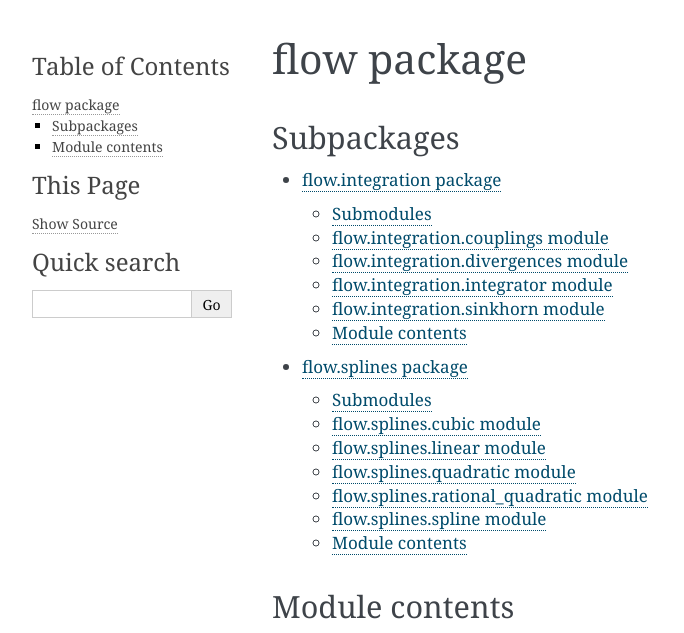
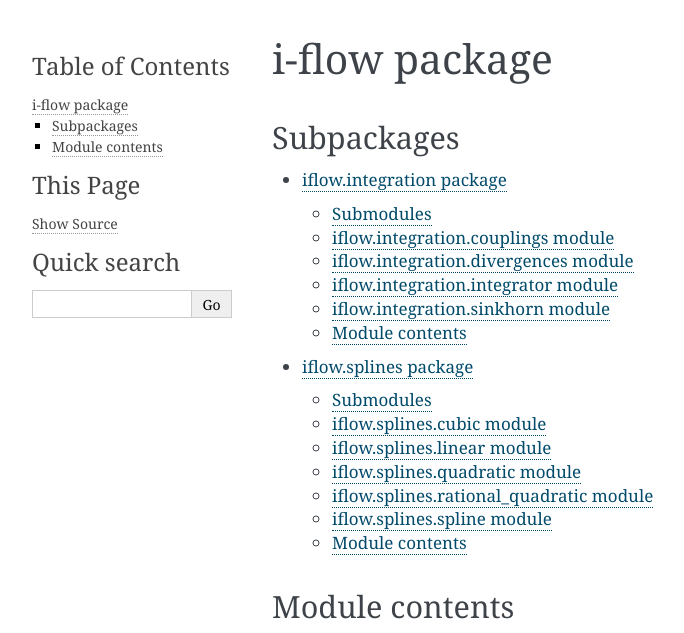
Before and after one commit to matteoettam09/i-flow, a Sphinx documentation site: the page built from docs/iflow.rst, in a window 1280 px wide, cut to the strip 0-633 px from the top of the page. Shown: the whole strip, without its empty margins (148-832 px from the left). Built offline with Sphinx 7.4.7, drawn with Linux system fonts in a browser that asks for light colours.

```diff
--- a/docs/conf.py
+++ b/docs/conf.py
@@ -17,7 +17,7 @@ sys.path.insert(0, os.path.abspath('../'))
 
 # -- Project information -----------------------------------------------------
 
-project = 'iFlow'
+project = 'i-flow'
 copyright = '2019, Christina Gao, Joshua Isaacson, Claudius Krause'
 author = 'Christina Gao, Joshua Isaacson, Claudius Krause'
 
--- a/docs/flow.rst
+++ b/docs/iflow.rst
@@ -1,18 +1,18 @@
-flow package
-============
+i-flow package
+==============
 
 Subpackages
 -----------
 
 .. toctree::
 
-   flow.integration
-   flow.splines
+   iflow.integration
+   iflow.splines
 
 Module contents
 ---------------
 
-.. automodule:: flow
+.. automodule:: iflow
    :members:
    :undoc-members:
    :show-inheritance:
--- a/docs/index.rst
+++ b/docs/index.rst
@@ -3,14 +3,14 @@
    You can adapt this file completely to your liking, but it should at least
    contain the root `toctree` directive.
 
-Welcome to iFlow's documentation!
+Welcome to i-flow's documentation!
 =================================
 
 .. toctree::
    :maxdepth: 2
    :caption: Contents:
 
-   flow.rst
+   iflow.rst
 
 
 Indices and tables
```
Also changed, not shown: docs/flow.integration.rst (deleted, +0 -49 lines), docs/flow.splines.rst (deleted, +0 -54 lines), docs/iflow.integration.rst (added, +49 -0 lines), docs/iflow.splines.rst (added, +54 -0 lines).
